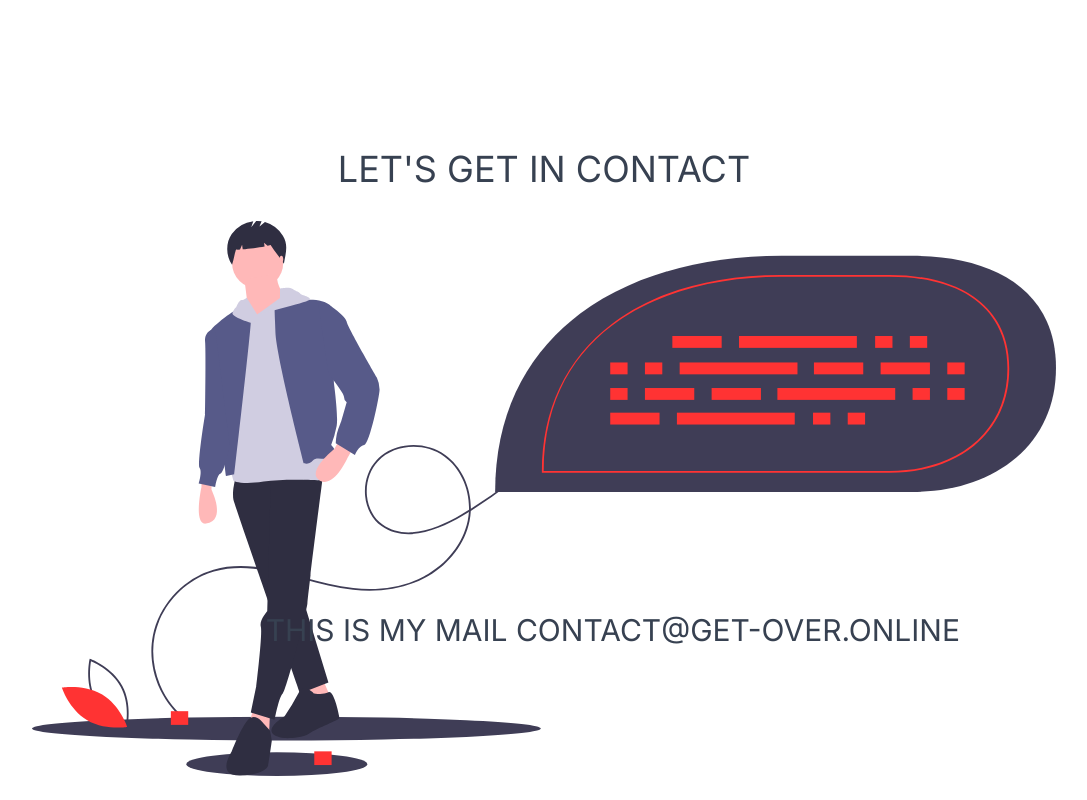
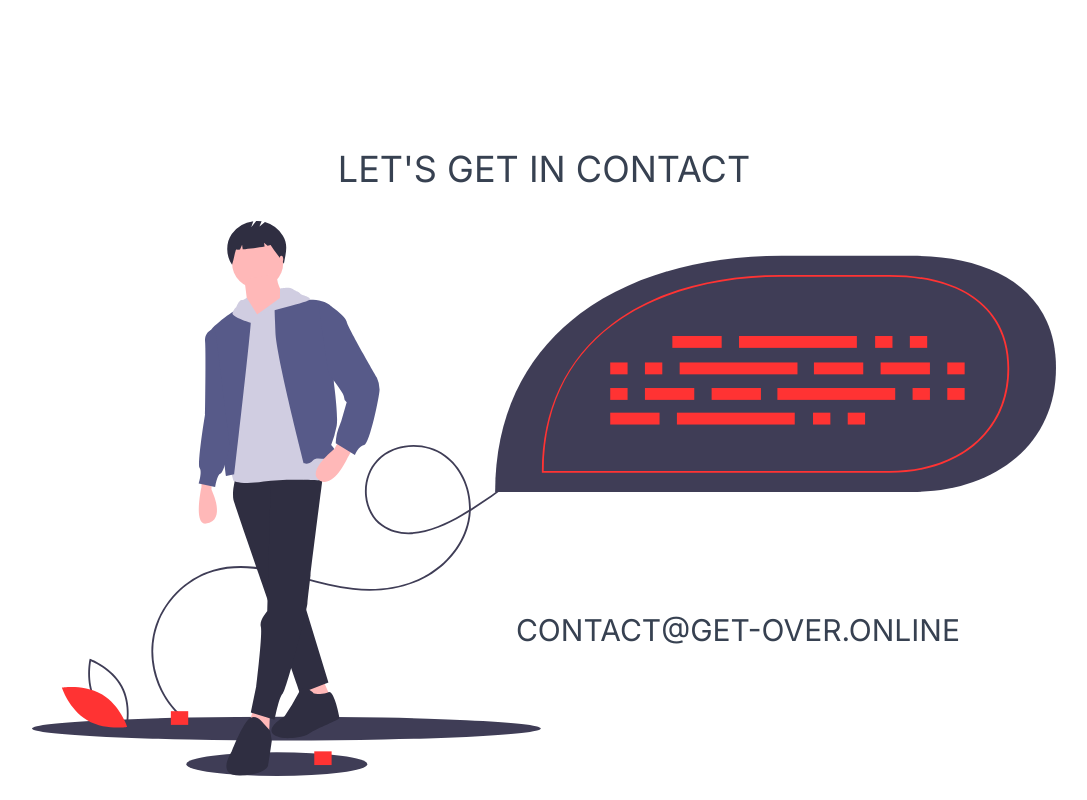
Before and after one commit to szymon-polaczy/Portfolio, a Gatsby site: page / in a window 1280 px wide. Shown: the part 3998-4798 px from the top of the page, without its empty margins (96-1183 px from the left). Built offline with nearby package versions, Linux system fonts and the light colour scheme; Gatsby itself is replaced by a stand-in of ours.

Commit message:
Poprawiłem email w stopce

```diff
--- a/src/pages/index.js
+++ b/src/pages/index.js
@@ -71,7 +71,7 @@ const Index = () => {
         <section className="mb-36 relative w-full lg:w-max mx-auto">
           <h2>let's get in contact</h2>
           <img src={contact} alt="" className="w-full max-w-screen-lg mx-auto"/>
-          <a href="mailto:contact@get-over.online" className="md:absolute md:bottom-32 md:right-24 block mt-6 md:mt-0 text-3xl hover:underline">This is my mail contact@get-over.online</a>
+          <a href="mailto:contact@get-over.online" className="md:absolute md:bottom-32 md:right-24 block mt-6 md:mt-0 text-3xl hover:underline">contact@get-over.online</a>
         </section>
       </main>
     </>
```
